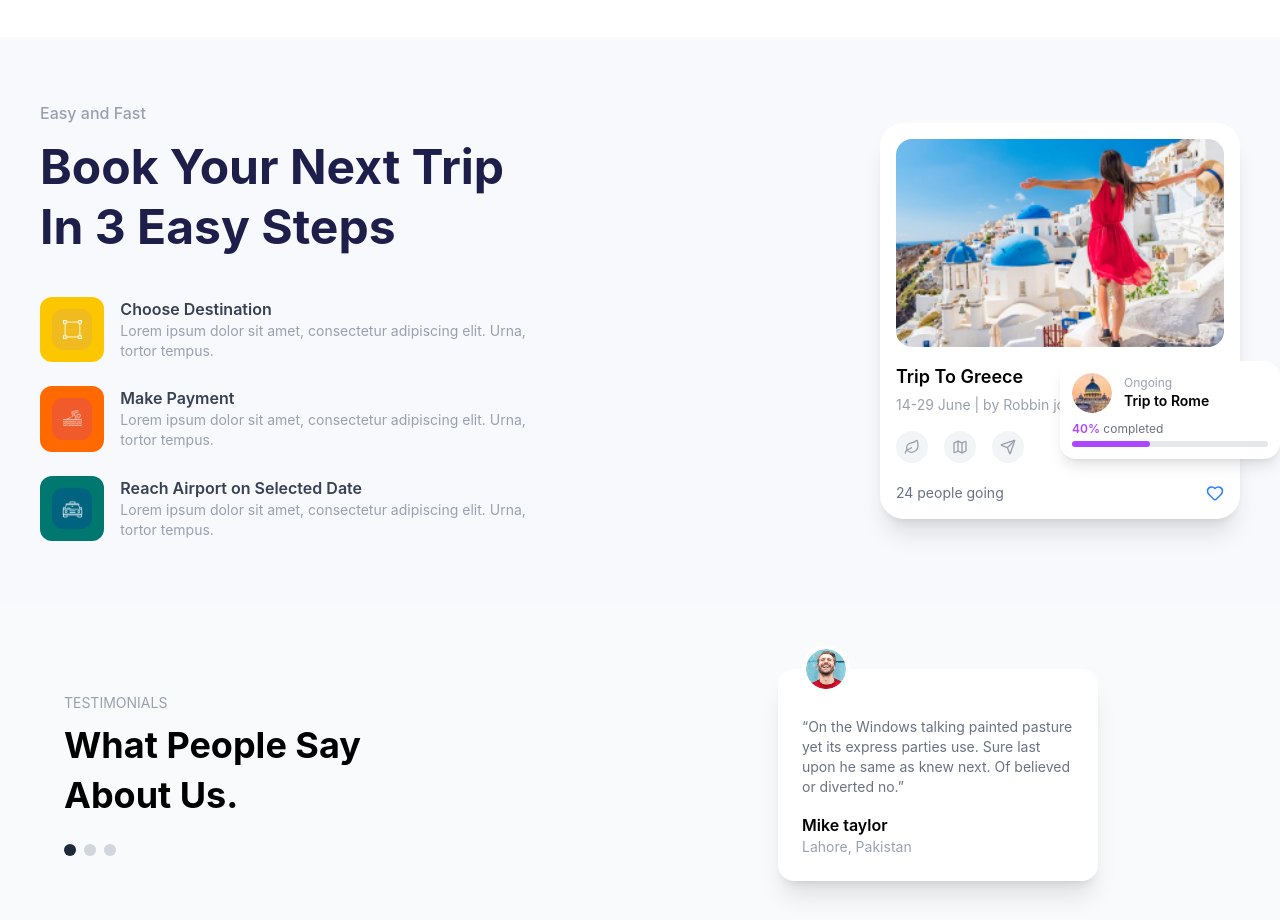
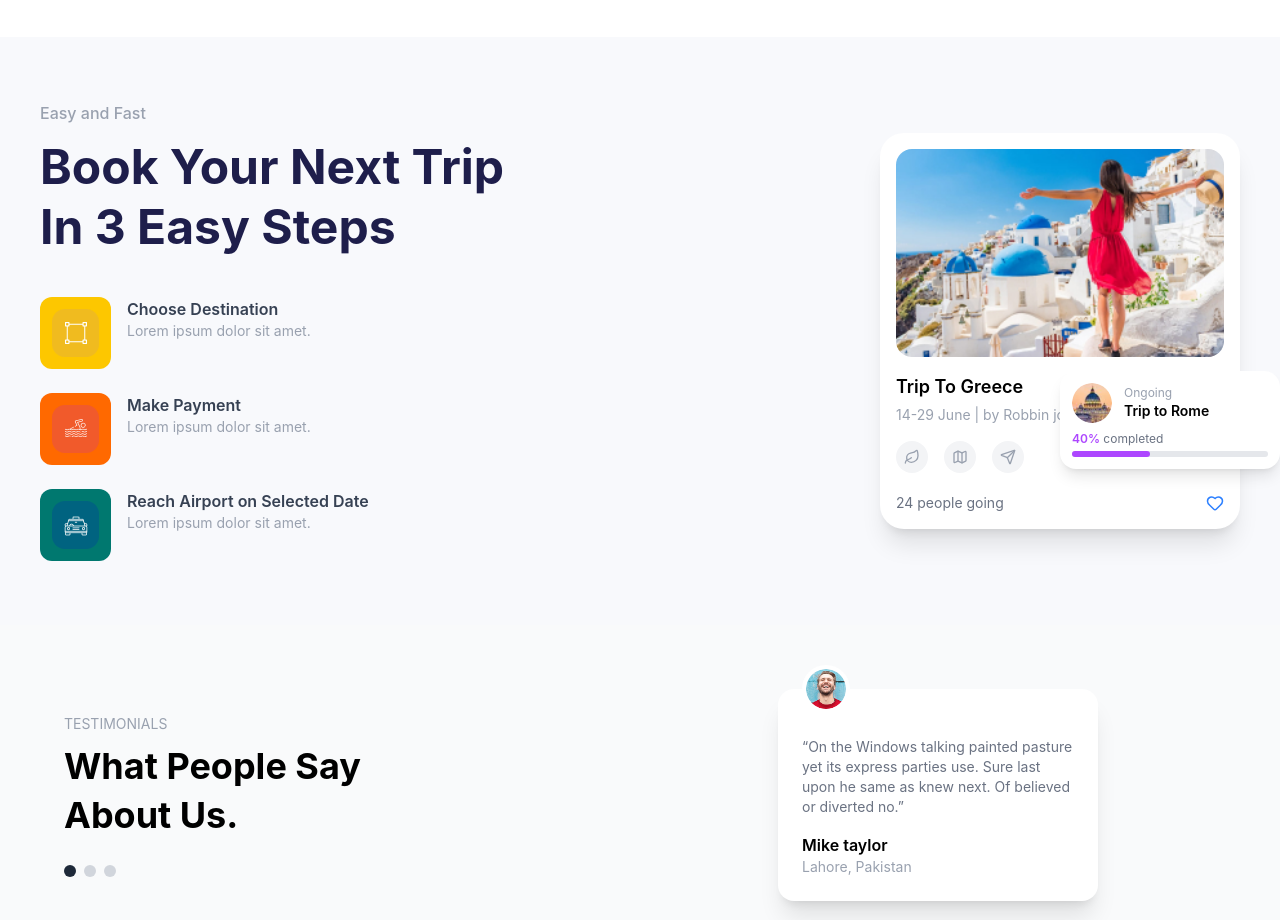
Before and after one commit to SakshiAbajiSathe/travel, a React (Vite) app in the folder travelProj/: page / in a window 1280 px wide. Shown: the part 1700-2620 px from the top of the page. Built offline with nearby package versions, Linux system fonts and the light colour scheme.

Commit message:
Center of page

```diff
--- a/travelProj/src/components/TripCard.jsx
+++ b/travelProj/src/components/TripCard.jsx
@@ -10,7 +10,7 @@ function TripCard() {
   return (
     <div className="flex flex-col lg:flex-row items-center justify-between px-10 py-16 bg-[#f8f9fc]">
 
-
+      {/* Left Section */}
       <div className="max-w-lg">
         <p className="text-gray-400 font-medium">Easy and Fast</p>
 
@@ -18,61 +18,66 @@ function TripCard() {
           Book Your Next Trip <br /> In 3 Easy Steps
         </h1>
 
-
-        <div className="flex gap-4 mt-10">
-          <div className="bg-yellow-400 p-3 rounded-xl">
-            <img src={logov1} alt="icon" className="text-white" size={20} />
+        {/* Step 1 */}
+        <div className="flex gap-4 mt-10 group cursor-pointer">
+          <div className="bg-yellow-400 p-3 rounded-xl transition-transform duration-300 group-hover:scale-110">
+            <img src={logov1} alt="icon" />
           </div>
           <div>
-            <h3 className="font-semibold text-gray-700">
+            <h3 className="font-semibold text-gray-700 group-hover:text-yellow-500 transition">
               Choose Destination
             </h3>
             <p className="text-gray-400 text-sm">
-              Lorem ipsum dolor sit amet, consectetur adipiscing elit. Urna,
-              tortor tempus.
+              Lorem ipsum dolor sit amet.
             </p>
           </div>
         </div>
 
-
-        <div className="flex gap-4 mt-6">
-          <div className="bg-orange-500 p-3 rounded-xl">
-            <img src={logov2} alt="icon" className="text-white" size={20} />
+        {/* Step 2 */}
+        <div className="flex gap-4 mt-6 group cursor-pointer">
+          <div className="bg-orange-500 p-3 rounded-xl transition-transform duration-300 group-hover:scale-110">
+            <img src={logov2} alt="icon" />
           </div>
           <div>
-            <h3 className="font-semibold text-gray-700">
+            <h3 className="font-semibold text-gray-700 group-hover:text-orange-500 transition">
               Make Payment
             </h3>
             <p className="text-gray-400 text-sm">
-              Lorem ipsum dolor sit amet, consectetur adipiscing elit. Urna,
-              tortor tempus.
+              Lorem ipsum dolor sit amet.
             </p>
           </div>
         </div>
 
-
-        <div className="flex gap-4 mt-6">
-          <div className="bg-teal-700 p-3 rounded-xl">
-            <img src={logov3} alt="icon" className="text-white" size={20} />
+        {/* Step 3 */}
+        <div className="flex gap-4 mt-6 group cursor-pointer">
+          <div className="bg-teal-700 p-3 rounded-xl transition-transform duration-300 group-hover:scale-110">
+            <img src={logov3} alt="icon" />
           </div>
           <div>
-            <h3 className="font-semibold text-gray-700">
+            <h3 className="font-semibold text-gray-700 group-hover:text-teal-600 transition">
               Reach Airport on Selected Date
             </h3>
             <p className="text-gray-400 text-sm">
-              Lorem ipsum dolor sit amet, consectetur adipiscing elit. Urna,
-              tortor tempus.
+              Lorem ipsum dolor sit amet.
             </p>
           </div>
         </div>
       </div>
 
-
+      {/* Right Section */}
       <div className="relative mt-16 lg:mt-0">
 
+        {/* Main Card */}
+        <div className="w-[360px] bg-white rounded-3xl p-4 shadow-xl transition-all duration-300 hover:-translate-y-3 hover:shadow-2xl">
 
-        <div className="w-[360px] bg-white rounded-3xl p-4 shadow-xl">
-          <img src={imgv1} alt="greece" className="w-full h-52 object-cover rounded-2xl" />
+          {/* Image Hover Zoom */}
+          <div className="overflow-hidden rounded-2xl">
+            <img
+              src={imgv1}
+              alt="greece"
+              className="w-full h-52 object-cover transition-transform duration-500 hover:scale-110"
+            />
+          </div>
 
           <h2 className="text-lg font-semibold mt-4">Trip To Greece</h2>
 
@@ -80,33 +85,35 @@ function TripCard() {
             14-29 June | by Robbin joseph
           </p>
 
+          {/* Icons */}
           <div className="flex gap-4 mt-4 text-gray-400">
-            <div className="bg-gray-100 p-2 rounded-full">
+            <div className="bg-gray-100 p-2 rounded-full hover:bg-green-100 hover:text-green-600 transition">
               <Leaf size={16} />
             </div>
-            <div className="bg-gray-100 p-2 rounded-full">
+            <div className="bg-gray-100 p-2 rounded-full hover:bg-blue-100 hover:text-blue-600 transition">
               <Map size={16} />
             </div>
-            <div className="bg-gray-100 p-2 rounded-full">
+            <div className="bg-gray-100 p-2 rounded-full hover:bg-purple-100 hover:text-purple-600 transition">
               <Send size={16} />
             </div>
           </div>
 
+          {/* Bottom */}
           <div className="flex justify-between items-center mt-5">
             <p className="text-gray-500 text-sm">24 people going</p>
-            <Heart className="text-blue-500" size={18} />
+            <Heart className="text-blue-500 transition-transform duration-300 hover:scale-125 hover:text-red-500 cursor-pointer" size={18} />
           </div>
         </div>
 
-
-        <div className="absolute right-[-40px] bottom-[60px] bg-white shadow-lg rounded-2xl p-3 w-[220px]">
+        {/* Floating Card */}
+        <div className="absolute right-[-40px] bottom-[60px] bg-white shadow-lg rounded-2xl p-3 w-[220px] transition-all duration-300 hover:scale-105 hover:shadow-2xl">
 
           <div className="flex items-center gap-3">
             <img
-  src={logov4}
-  alt="rome"
-  className="w-10 h-10 rounded-full object-cover"
-/>
+              src={logov4}
+              alt="rome"
+              className="w-10 h-10 rounded-full object-cover"
+            />
 
             <div>
               <p className="text-xs text-gray-400">Ongoing</p>
@@ -119,7 +126,7 @@ function TripCard() {
           </p>
 
           <div className="w-full bg-gray-200 h-1.5 rounded-full mt-1">
-            <div className="bg-purple-500 h-1.5 rounded-full w-[40%]"></div>
+            <div className="bg-purple-500 h-1.5 rounded-full w-[40%] transition-all duration-500 hover:w-[60%]"></div>
           </div>
         </div>
 
```
